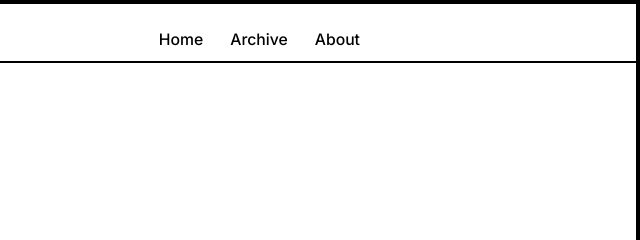
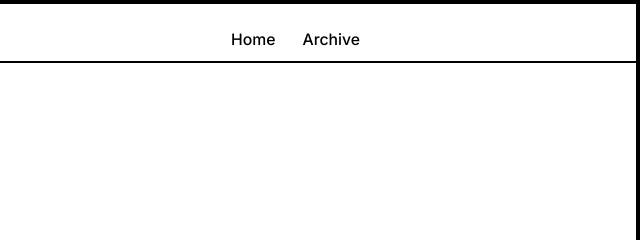
Before and after one commit to axdlmg7/axdlmg7.github.io, a plain HTML site: page 2024/07/12/hello-world/index.html in a window 1280 px wide. Shown: the top 240 px of the page, 640-1280 px from the left. Drawn offline with Linux system fonts and the light colour scheme.

Commit message:
Site updated: 2024-12-28 00:55:22

```diff
--- a/2024/07/12/hello-world/index.html
+++ b/2024/07/12/hello-world/index.html
@@ -82,12 +82,6 @@
 
               <li class="menu-item">
                 <a href="/archives/">Archive</a>
-              </li>
-
-
-
-              <li class="menu-item">
-                <a href="/about/">About</a>
               </li>
 
 
```
Also changed, not shown: 2024/07/13/test/index.html (+0 -6 lines), 2024/07/16/0715/index.html (+0 -6 lines), 2024/07/17/0714/index.html (+0 -6 lines), 2024/07/17/0716/index.html (+0 -6 lines), 2024/12/18/1218/index.html (+0 -6 lines), archives/2024/07/index.html (+0 -6 lines), archives/2024/12/index.html (+0 -6 lines), archives/2024/index.html (+0 -6 lines), archives/index.html (+0 -6 lines), index.html (+0 -6 lines).
